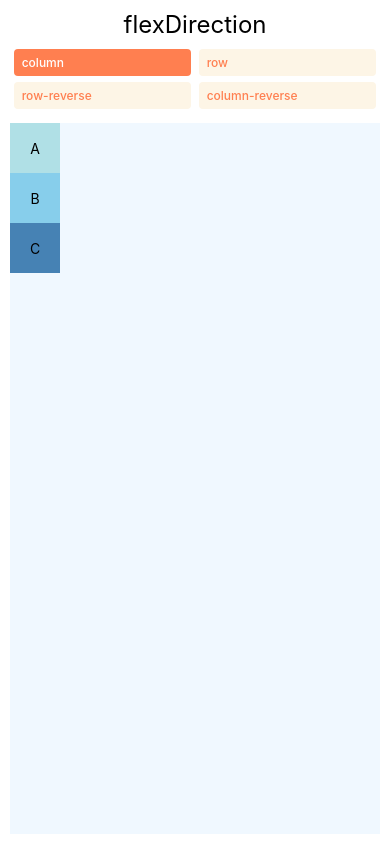
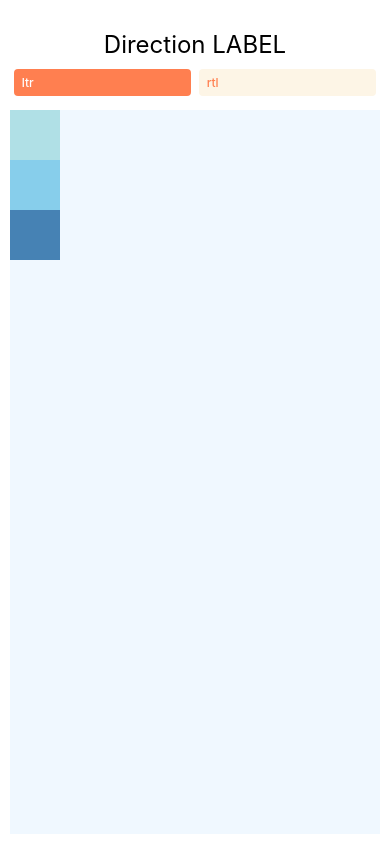
Before and after one commit to EduardoOrestes/react-native, a React Native app: screen / in a window 390 px wide. Built offline with nearby package versions, Linux system fonts and the light colour scheme.

Commit message:
Layout direction LTR RTL

```diff
--- a/App.js
+++ b/App.js
@@ -1,25 +1,19 @@
 import React, {useState} from 'react';
-import {StyleSheet, Text, TouchableOpacity, View} from 'react-native';
+import {View, TouchableOpacity, Text, StyleSheet} from 'react-native';
 import type {PropsWithChildren} from 'react';
 
-const FlexDirectionBasics = () => {
-  const [flexDirection, setflexDirection] = useState('column');
+const DirectionLayout = () => {
+  const [direction, setDirection] = useState('ltr');
 
   return (
     <PreviewLayout
-      label="flexDirection"
-      values={['column', 'row', 'row-reverse', 'column-reverse']}
-      selectedValue={flexDirection}
-      setSelectedValue={setflexDirection}>
-      <View style={[styles.box, {backgroundColor: 'powderblue', justifyContent: 'center'}]}>
-        <Text style={{textAlign: 'center'}}>A</Text>
-      </View>
-      <View style={[styles.box, {backgroundColor: 'skyblue', justifyContent: 'center'}]}>
-        <Text style={{textAlign: 'center'}}>B</Text>
-      </View>
-      <View style={[styles.box, {backgroundColor: 'steelblue', justifyContent: 'center'}]}>
-        <Text style={{textAlign: 'center'}}>C</Text>
-      </View>
+      label="Direction LABEL"
+      values={['ltr', 'rtl']}
+      selectedValue={direction}
+      setSelectedValue={setDirection}>
+      <View style={[styles.box, {backgroundColor: 'powderblue'}]} />
+      <View style={[styles.box, {backgroundColor: 'skyblue'}]} />
+      <View style={[styles.box, {backgroundColor: 'steelblue'}]} />
     </PreviewLayout>
   );
 };
@@ -38,25 +32,27 @@ const PreviewLayout = ({
   selectedValue,
   setSelectedValue,
 }: PreviewLayoutProps) => (
-  <View style={{padding: 10,flex: 1}}>
+  <View style={{padding: 10, flex: 1, marginTop: 20}}>
     <Text style={styles.label}>{label}</Text>
+
     <View style={styles.row}>
       {values.map(value => (
         <TouchableOpacity
           key={value}
           onPress={() => setSelectedValue(value)}
-          style={[styles.button, selectedValue === value && styles.selected]}>
+          style={[styles.button, selectedValue == value && styles.selected]}>
             <Text
               style={[
                 styles.buttonLabel,
-                selectedValue === value && styles.selectedLabel,
+                selectedValue === value && styles.selectedLabel
               ]}>
-                {value}
-              </Text>
+              {value}
+            </Text>
           </TouchableOpacity>
       ))}
     </View>
-    <View style={[styles.container,{[label]: selectedValue}]}>
+
+    <View style={[styles.container, {[label]: selectedValue}]}>
       {children}
     </View>
   </View>
@@ -66,7 +62,7 @@ const styles = StyleSheet.create({
   container: {
     flex: 1,
     marginTop: 8,
-    backgroundColor: 'aliceblue',
+    backgroundColor: 'aliceblue'
   },
   box: {
     width: 50,
@@ -106,4 +102,4 @@ const styles = StyleSheet.create({
   },
 });
 
-export default FlexDirectionBasics;
+export default DirectionLayout;
```
